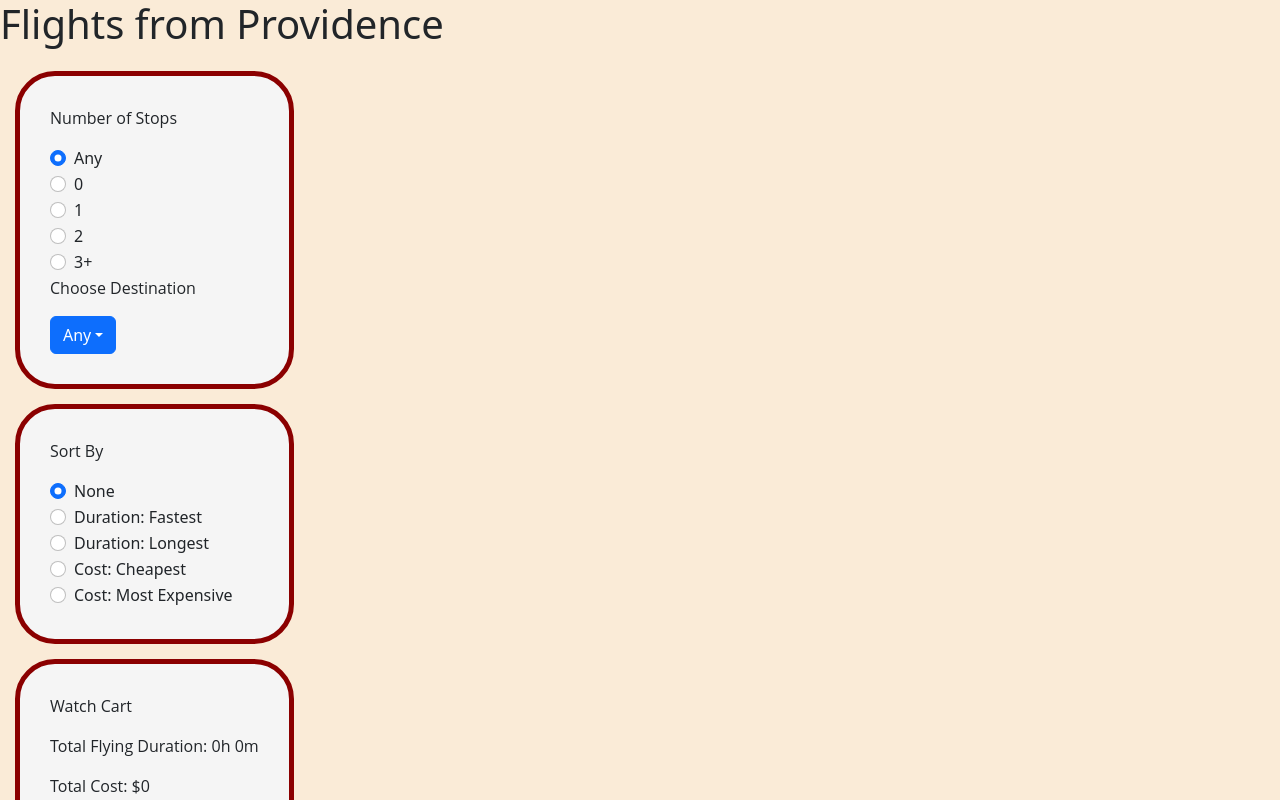
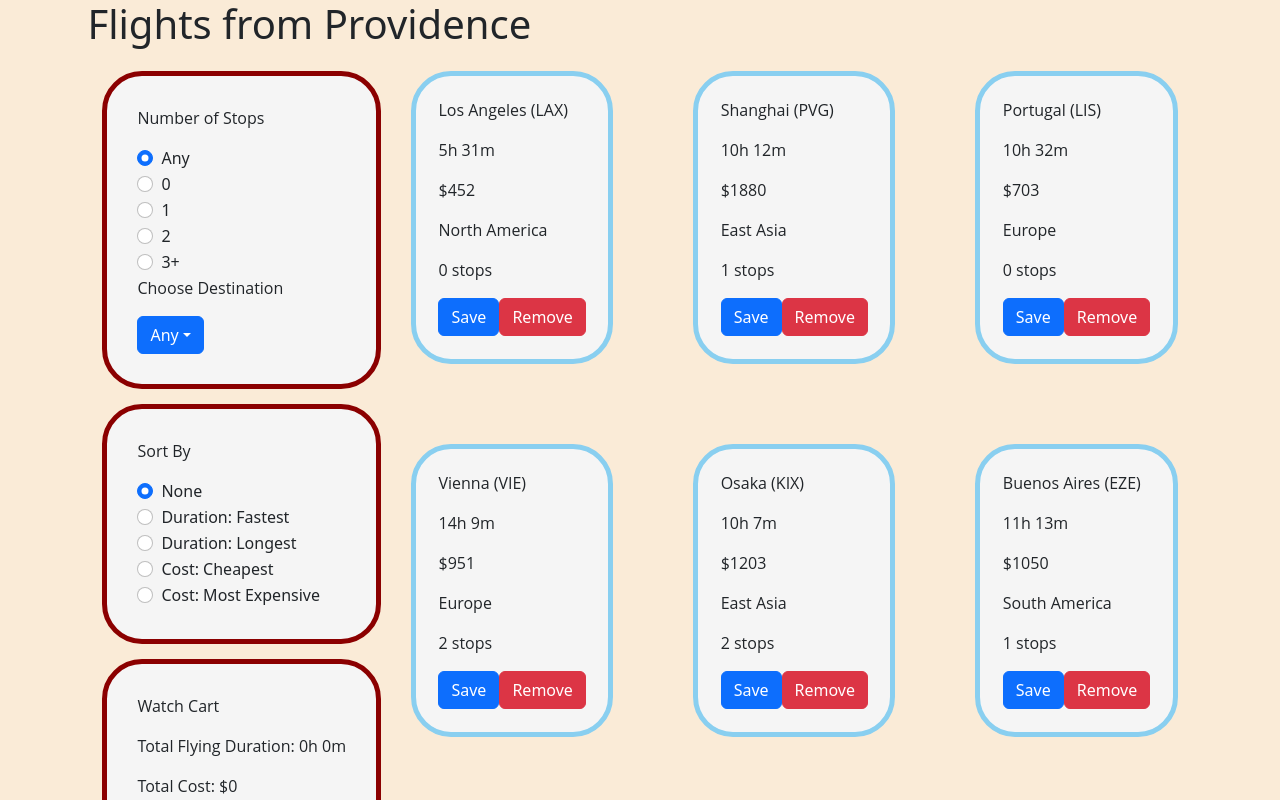
Before and after one commit to astonishedorca14/cs1300-development, a React (Create React App) app: page / in a window 1280 px wide. Shown: the top 800 px of the page. Built offline with nearby package versions, Linux system fonts and the light colour scheme.

Commit message:
Update App.css

```diff
--- a/src/App.css
+++ b/src/App.css
@@ -14,12 +14,12 @@
   margin: 15px;
   grid-gap: 5rem;
   /*flexible grid template*/
-  grid-template-columns: repeat(4, 1fr);
+  grid-template-columns: repeat(3, 1fr);
 }
 
 .main-content {
   display: flex;
-  flex-wrap: wrap;
+  /*flex-wrap: wrap;*/
 }
 
 
@@ -39,3 +39,8 @@
   height: fit-content;
   background-color: #f5f5f5;
 }
+
+img {
+    width: 150px;
+    height: 100px;
+}
```
